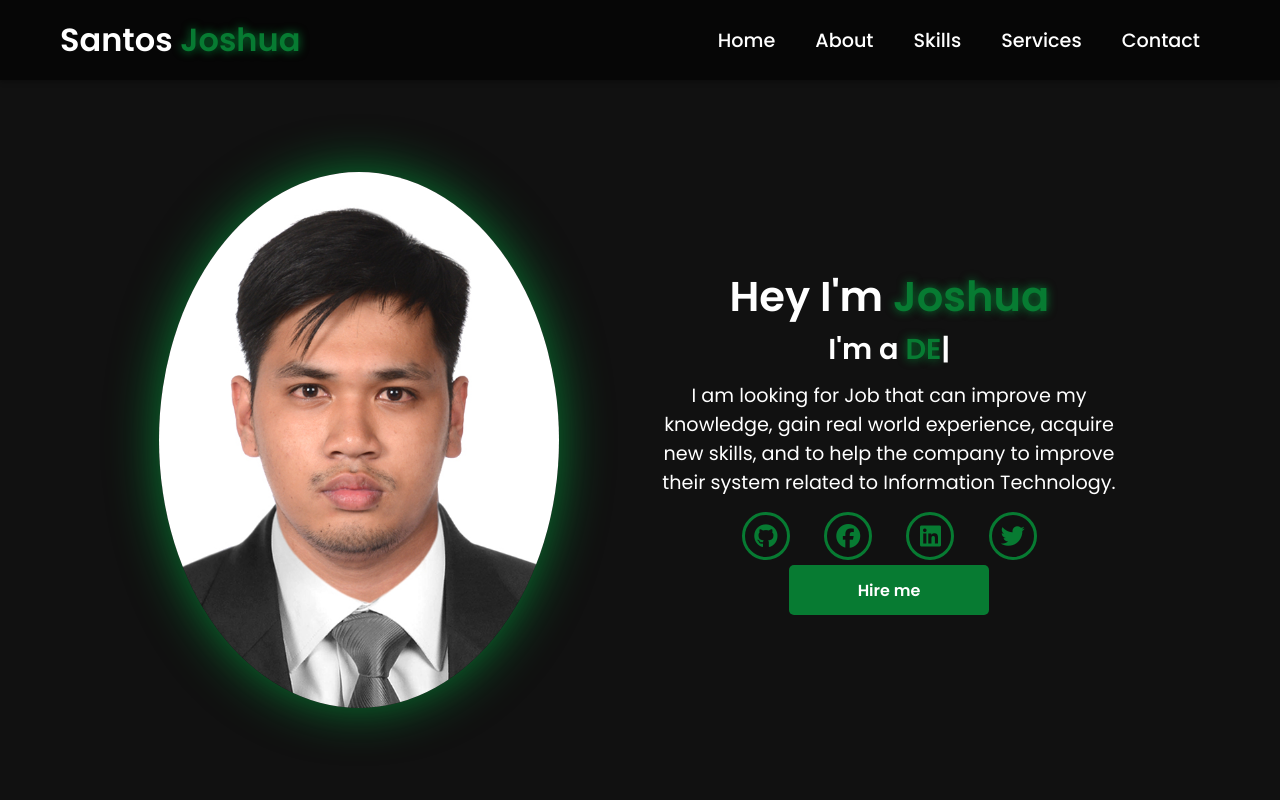
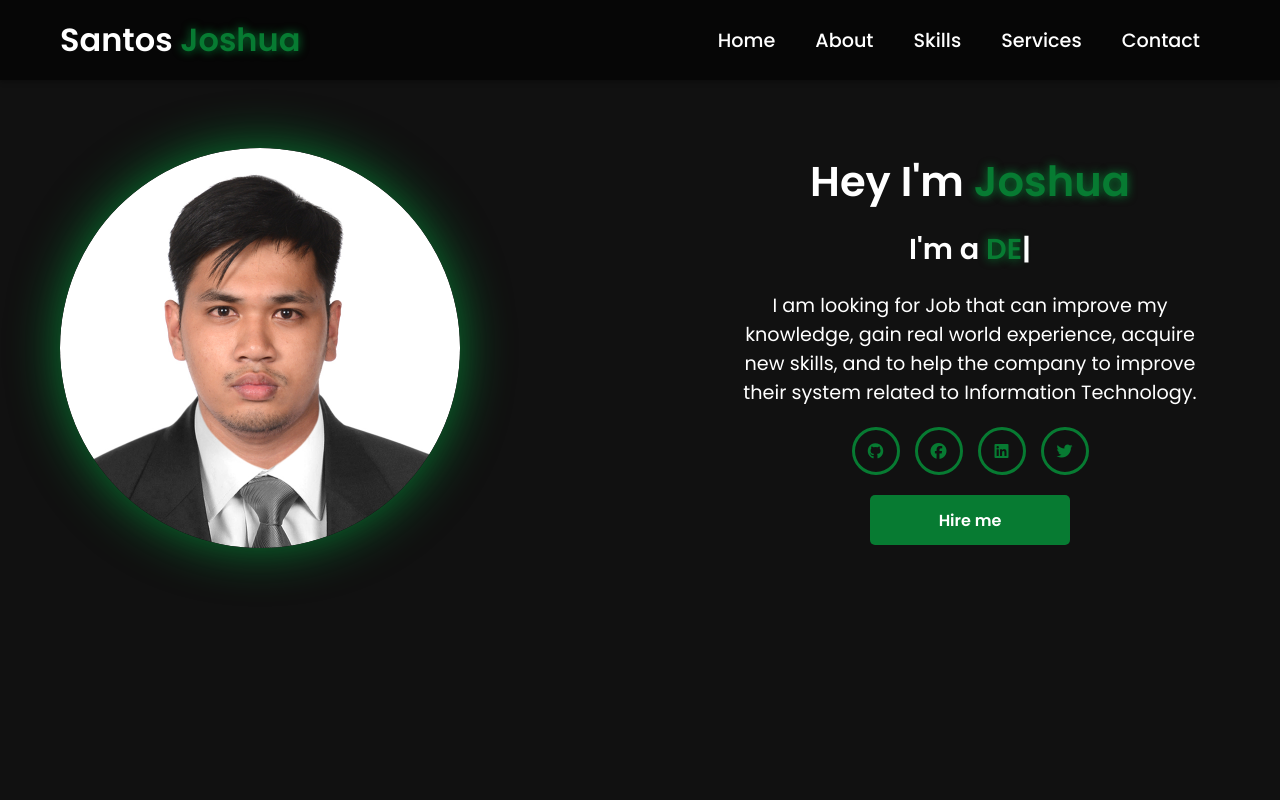
Before and after one commit to DSjoshua/portfolio, a plain HTML site: page index.html in a window 1280 px wide. Shown: the top 800 px of the page. Drawn offline with nearby package versions, Linux system fonts and the light colour scheme.

Commit message:
Update style.css

```diff
--- a/style.css
+++ b/style.css
@@ -117,31 +117,36 @@ nav {
 
 section {
     width: 100%;
-    height: 90vh;
+    min-height: 90vh;
+    padding: 50px 0;
 }
 
 .main-container {
-    max-width: 1200px;
-    margin: 0 auto;
-    height: 100%;
-    display: flex;
-    justify-content: space-evenly;
-    align-items: center;
-    padding: 0 20px;
+    max-width: 1200px; /* Maximum width for content */
+    margin: 0 auto; /* Centering */
+    height: 100%; /* Full height */
+    display: flex; /* Flex display for alignment */
+    justify-content: space-between; /* Even space between items */
+    align-items: center; /* Center items vertically */
+    padding: 0 20px; /* Horizontal padding */
 }
 
 .main-container .image {
-    width: 400px;
-    height: 67vh;
-    border-radius: 50%;
+    width: 400px; /* Adjust size as needed */
+    height: 400px; /* Maintain the same width and height for a perfect circle */
+    border-radius: 50%; /* This makes the image circular */
     overflow: hidden;
-    box-shadow: 0 0 50px #077b32;
+    box-shadow: 0 0 50px #077b32; /* Keep the shadow effect */
+    display: flex; /* Use flex to center image */
+    justify-content: center; /* Center the image inside the div */
+    align-items: center; /* Center the image inside the div */
 }
 
 .main-container .image img {
     width: 100%;
     height: 100%;
-    object-fit: cover;
+    object-fit: cover; /* Ensures the image covers the entire area without distortion */
+    border-radius: 50%; /* Optional: Keep image itself rounded if you have a non-square image */
 }
 
 .main-container .image:hover {
@@ -155,10 +160,12 @@ section {
 }
 
 .main-container .content {
+    flex: 2;
     color: white;
-    width: 40%;
-    min-height: 100px;
+    min-height: 200px;
+    padding: 20px;
     text-align: center;
+    max-width: 500px;
 }
 
 .content h1 {
@@ -173,6 +180,7 @@ section {
 .content .typewriter {
     font-size: clamp(1.5rem, 1vw + 1rem, 2.5rem);
     font-weight: 600;
+    margin: 15px 0;
 }
 
 .content .typewriter-text {
@@ -182,7 +190,14 @@ section {
 
 .content p {
     font-size: clamp(1rem, 1vw + 0.5rem, 1.2rem);
-    margin: 10px 0;
+    margin: 20px 0;
+}
+
+.social-links {
+    display: flex;
+    justify-content: center;
+    gap: 15px;
+    margin-top: 20px;
 }
 
 .social-links i {
@@ -195,8 +210,6 @@ section {
     border: 0.2rem solid #077b32;
     border-radius: 50%;
     color: #077b32;
-    margin: 5px 15px;
-    font-size: 1.5rem;
     transition: 0.2s linear;
 }
 
@@ -204,7 +217,7 @@ section {
     scale: 1.2;
     color: black;
     background-color: #077b32;
-    filter: drop-shadow(0 0 10px #077b32);
+    box-shadow: 0 0 10px #077b32;
 }
 
 .content button {
@@ -218,6 +231,7 @@ section {
     border-radius: 5px;
     transition: 0.2s linear;
     cursor: pointer;
+    margin-top: 20px;
 }
 
 .content button:hover {
@@ -242,7 +256,7 @@ section {
     padding: 20px;
     border-radius: 15px;
     box-shadow: 0 0 20px rgba(0, 123, 50, 0.2);
-    background-color: #0d0d0d;
+    background-color: #f5f5f5;
 }
 
 .skills-container h2 {
@@ -338,4 +352,8 @@ section {
     .content button {
         width: 80%;
     }
+
+    .main-container {
+        padding: 10px; /* Added padding for mobile */
+    }
 }
```
